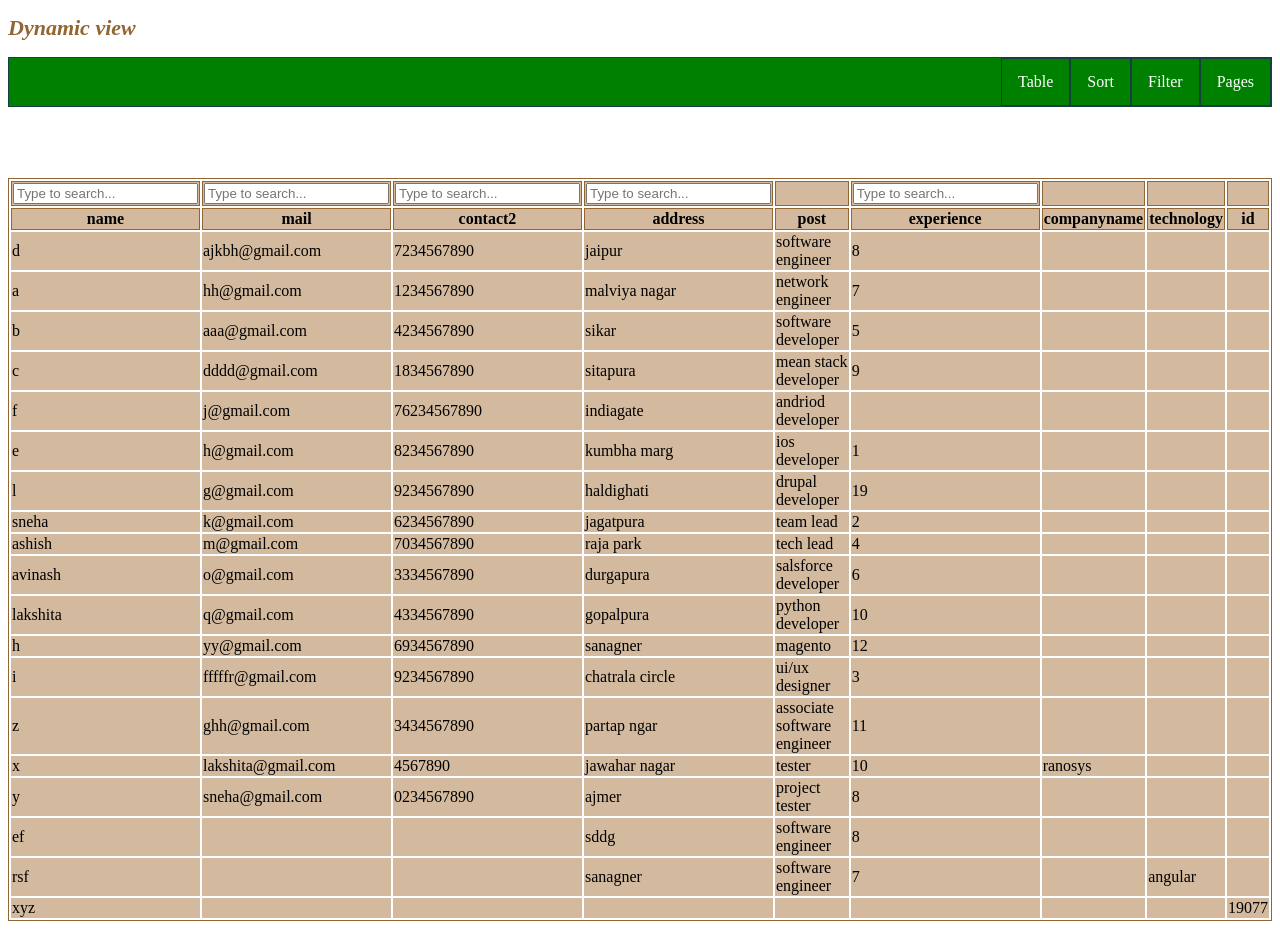
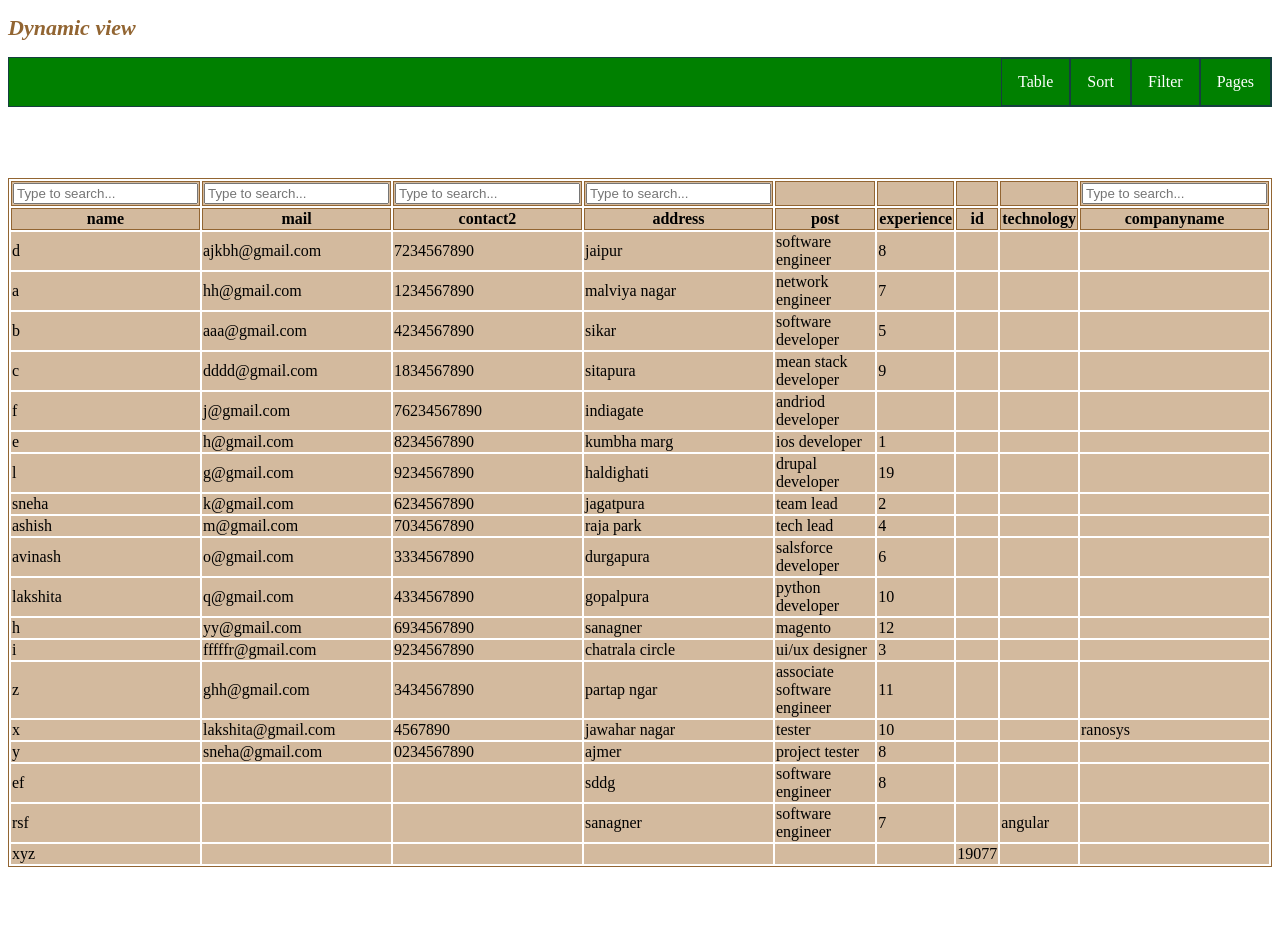
Before and after one commit to Lakshu06/AngularTask, an Angular app in the folder angulardynamictable/: page / in a window 1280 px wide. After the commit the page ends 875 px from the top, so only its background shows below. Built offline with nearby package versions, Linux system fonts and the light colour scheme.

Commit message:
Reusable Table'

```diff
--- a/angulardynamictable/src/app/app.component.html
+++ b/angulardynamictable/src/app/app.component.html
@@ -1,2 +1,2 @@
 <app-header></app-header>
-<app-table [data]="data" [data1]="data1"></app-table>
+<app-table [tableObj]="tableObj"></app-table>
--- a/angulardynamictable/src/app/app.component.ts
+++ b/angulardynamictable/src/app/app.component.ts
@@ -9,8 +9,19 @@ import { Component } from '@angular/core';
 export class AppComponent {
 	public title = "Dynamic view";
 
-
-  data= [
+	tableObj: Object = {
+		headers: [
+			{'key': 'name', 'search': true, 'sort': false },
+			{'key': 'mail', 'search': true, 'sort': true },
+			{'key': 'contact2', 'search': true, 'sort': false },
+			{'key': 'address', 'search': true, 'sort': true },
+			{'key': 'post', 'search': false, 'sort': false },
+			{'key': 'experience', 'sort': true },
+			{'key': 'id', 'search': false, 'sort': true },
+			{'key': 'technology', 'search': false, 'sort': false },
+			{'key': 'companyname', 'search': true, 'sort': true }
+		],
+		data: [
 			{ 'name': 'd', 'mail': 'ajkbh@gmail.com', 'contact2': '7234567890', 'address': 'jaipur', 'post': 'software engineer', 'experience': '8 ' },
 			{ 'name': 'a', 'mail': 'hh@gmail.com', 'contact2': '1234567890', 'address': 'malviya nagar', 'post': 'network engineer', 'experience': '7' },
 			{ 'name': 'b', 'mail': 'aaa@gmail.com', 'contact2': '4234567890', 'address': 'sikar', 'post': 'software developer', 'experience': '5 ' },
@@ -29,19 +40,7 @@ export class AppComponent {
 			{ 'name': 'y', 'mail': 'sneha@gmail.com', 'contact2': '0234567890', 'address': 'ajmer', 'post': 'project tester', 'experience': '8' },
 			{ 'name': 'ef', 'address': 'sddg', 'post': 'software engineer', 'experience': ' 8 ' },
 			{ 'name': 'rsf', 'address': 'sanagner', 'post': 'software engineer', 'experience': '7', 'technology': 'angular' },
-    { 'name': 'xyz', 'id': '19077'  }
+			{ 'name': 'xyz', 'id': '19077' },
 		]
-  data1 = [
-    {'column':'name',       'search':true,'sort':false},
-    {'column':'mail',       'search':true,'sort':true},
-    {'column':'contact2',   'search':true,'sort':false},
-    {'column':'address',    'search':true,'sort':true},
-    {'column':'post',       'search':false,'sort':false},
-    {'column':'experience', 'search':true,'sort':true},
-    {'column':'id',         'search':false,'sort':true},
-    {'column':'technology', 'search':false,'sort':false},
-    {'column':'companyname', 'search':true,'sort':true},
-  ]
-
-
 	}
+}
--- a/angulardynamictable/src/app/app.module.ts
+++ b/angulardynamictable/src/app/app.module.ts
@@ -5,7 +5,7 @@ import { AppComponent } from './app.component';
 import { HeaderComponent } from './header/header.component';
 import { TableComponent } from './table/table.component';
 import { ReactiveFormsModule } from '@angular/forms';
-import { FilterPipe } from './filter';
+import { FilterPipe } from './shared/filter';
 import { FormsModule } from '@angular/forms';
 
 
--- a/angulardynamictable/src/app/table/table.component.html
+++ b/angulardynamictable/src/app/table/table.component.html
@@ -1,30 +1,29 @@
 <div class="tableview">
-  <table *ngIf="data">
+  <table *ngIf="tableObj.data">
     <tr>
-      <th *ngFor="let column of header; let i=index" >
+      <th *ngFor="let column of tableObj['headers']">
         <div>
-
-          <input *ngIf ="y[i].column==column && y[i].search==true"  (click)="setKey(column)" type="text" class="form-control" placeholder="Type to search..."
-            (input)="saveRange($event.target.value)" />
+          <input *ngIf="column['search']" (click)="setKey(column.key)" type="text" class="form-control"
+            placeholder="Type to search..." (input)="saveRange($event.target.value)" />
         </div>
       </th>
     </tr>
 
 
     <tr>
-      <th *ngFor='let column of header ;let i=index'>{{column}}
-        <i *ngIf ="y[i].column==column && y[i].sort==true" class="fa fa-sort-desc" aria-hidden="true" (click)="descsort(column)"></i>
-        <i *ngIf ="y[i].column==column && y[i].sort==true" class="fa fa-sort-asc" aria-hidden="true" (click)="Asecsort(column)"></i>
+      <th *ngFor='let column of tableObj.headers '>{{column.key}}
+        <i *ngIf="column['sort']" class="fa fa-sort-desc" aria-hidden="true" (click)="descsort(column.key)"></i>
+        <i *ngIf="column['sort']" class="fa fa-sort-asc" aria-hidden="true" (click)="Asecsort(column.key)"></i>
       </th>
     </tr>
 
-    <tr *ngFor="let record of data  | filter : x : searchString;">
-      <td *ngFor="let column of header ">{{record[column]}}</td>
+    <tr *ngFor="let record of tableObj.data | filter : x : searchString;">
+      <td *ngFor="let column of tableObj.headers ">{{record[column.key]}}</td>
     </tr>
   </table>
 </div>
-  <div *ngIf="!data">
-    <h2 >Your Data not found!!</h2>
-    <img src="../../assets/images/tenor.gif" >
+<div *ngIf="!tableObj.data">
+  <h2>Your Data not found!!</h2>
+  <img src="../../assets/images/tenor.gif">
 
 </div>
--- a/angulardynamictable/src/app/table/table.component.ts
+++ b/angulardynamictable/src/app/table/table.component.ts
@@ -1,5 +1,5 @@
 import { Component, OnInit } from '@angular/core';
-import { FormGroup, FormControl } from '@angular/forms';
+import { FormGroup, FormControl, SelectControlValueAccessor } from '@angular/forms';
 import { Input } from '@angular/core';
 
 
@@ -11,22 +11,17 @@ import { Input } from '@angular/core';
 })
 export class TableComponent implements OnInit {
 	x: any;
-  @Input() data: any;
-  @Input() data1:any;
-  public y:any;
+	@Input() tableObj: any;
 
-
-  header: any;
 	public searchString: any;
 
 	constructor() {
-    this.setchangesValue();
 	}
 
 	Asecsort(keyname) {
-    for (let key of this.data) {
+		for (let key of this.tableObj.data) {
 			if (!isNaN(key[keyname])) {
-        this.data.sort(function (a, b) {
+				this.tableObj.data.sort(function (a, b) {
 					if (a[keyname] === b[keyname]) {
 						return 0;
 					}
@@ -39,7 +34,7 @@ export class TableComponent implements OnInit {
 				});
 			}
 			else {
-        this.data.sort(function (a, b) {
+				this.tableObj.data.sort(function (a, b) {
 					if (a[keyname] === b[keyname]) {
 						return 0;
 					}
@@ -55,9 +50,9 @@ export class TableComponent implements OnInit {
 	}
 
 	descsort(keyname) {
-    for (let key of this.data) {
+		for (let key of this.tableObj.data) {
 			if (!isNaN(key[keyname])) {
-        this.data.sort(function (a, b) {
+				this.tableObj.data.sort(function (a, b) {
 					if (a[keyname] === b[keyname]) {
 						return 0;
 					}
@@ -69,7 +64,7 @@ export class TableComponent implements OnInit {
 				});
 			}
 			else {
-        this.data.sort(function (a, b) {
+				this.tableObj.data.sort(function (a, b) {
 					if (a === b) {
 						return 0;
 					}
@@ -84,55 +79,24 @@ export class TableComponent implements OnInit {
 	}
 
 	ngOnInit() {
-    for (let x of this.header) {
-      for (let dataValue of this.data) {
-        if (!dataValue[x]) {
-          dataValue[x] = "";
+		for (let x of this.tableObj.headers) {
+			for (let dataValue of this.tableObj.data) {
+				if (!dataValue[x.key]) {
+					dataValue[x.key] = "";
 				}
 			}
 		}
 
+
 	}
-
-  setKey(data) {
-    this.x = data;
+	saveRange(data): void {
+		this.searchString = data;
+		console.log(this.searchString);
+	}
+	setKey(keyvalue){
+		this.x=keyvalue;
+		console.log(this.x);
 
 	}
 
-
-  saveRange(data): void {
-    this.searchString = data;
-
 }
-
-  ngOnChanges(changes) {
-    this.data = changes.data.currentValue;
-    this.setchangesValue();
-    this.maping();
-
-  }
-  setchangesValue() {
-    let keys = [];
-    for (let i in this.data) {
-
-      Object.keys(this.data[i]).forEach(function (eachKey) {
-
-        if (keys.indexOf(eachKey) == -1 ){
-        keys.push(eachKey);
-
-        }
-
-      })
-    }
-    this.header = keys;
-  }
-
-
-  maping(){
-
-  this.y =  this.data1;
-  console.log(this.y);
-  }
-
-
-}
```
Also changed, not shown: angulardynamictable/src/app/shared/filter.ts (renamed from angulardynamictable/src/app/filter.ts). Lines whose indentation alone changed are shown as unchanged.
